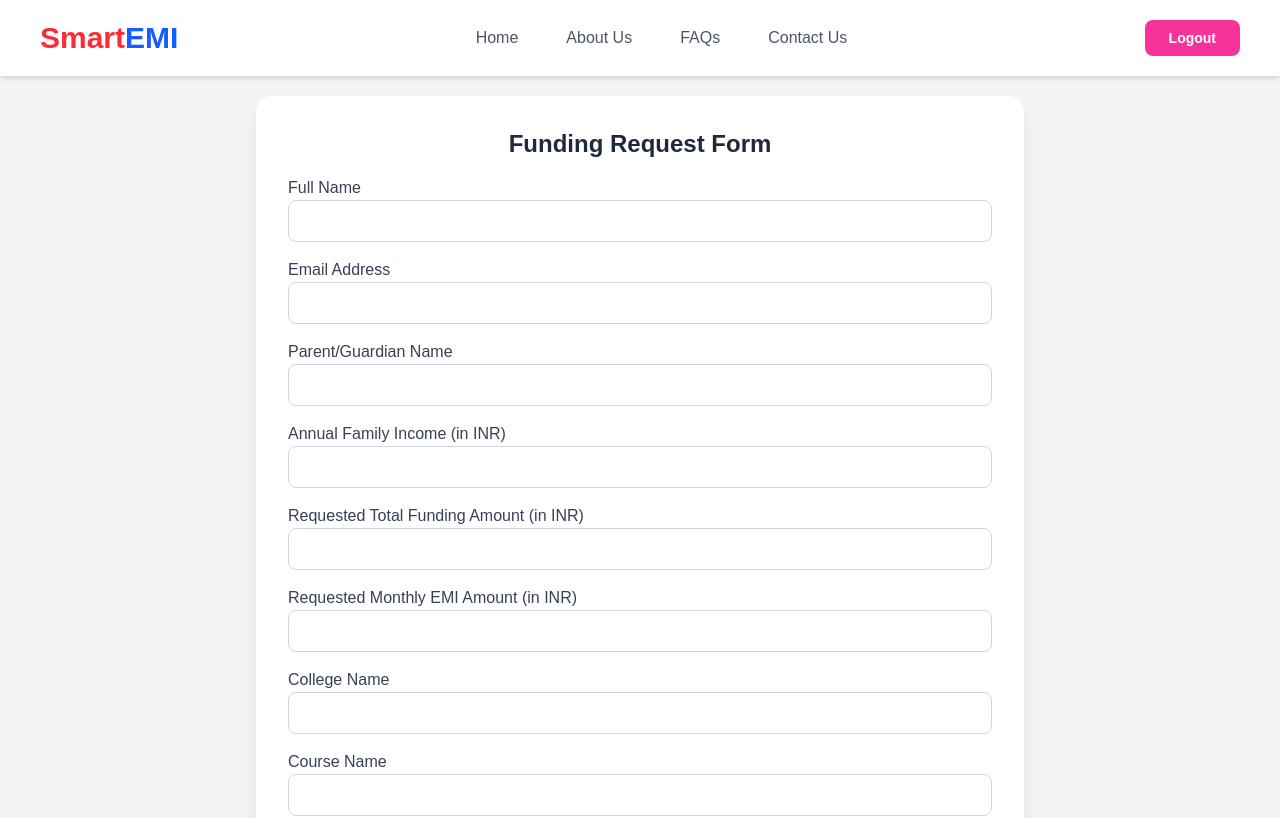
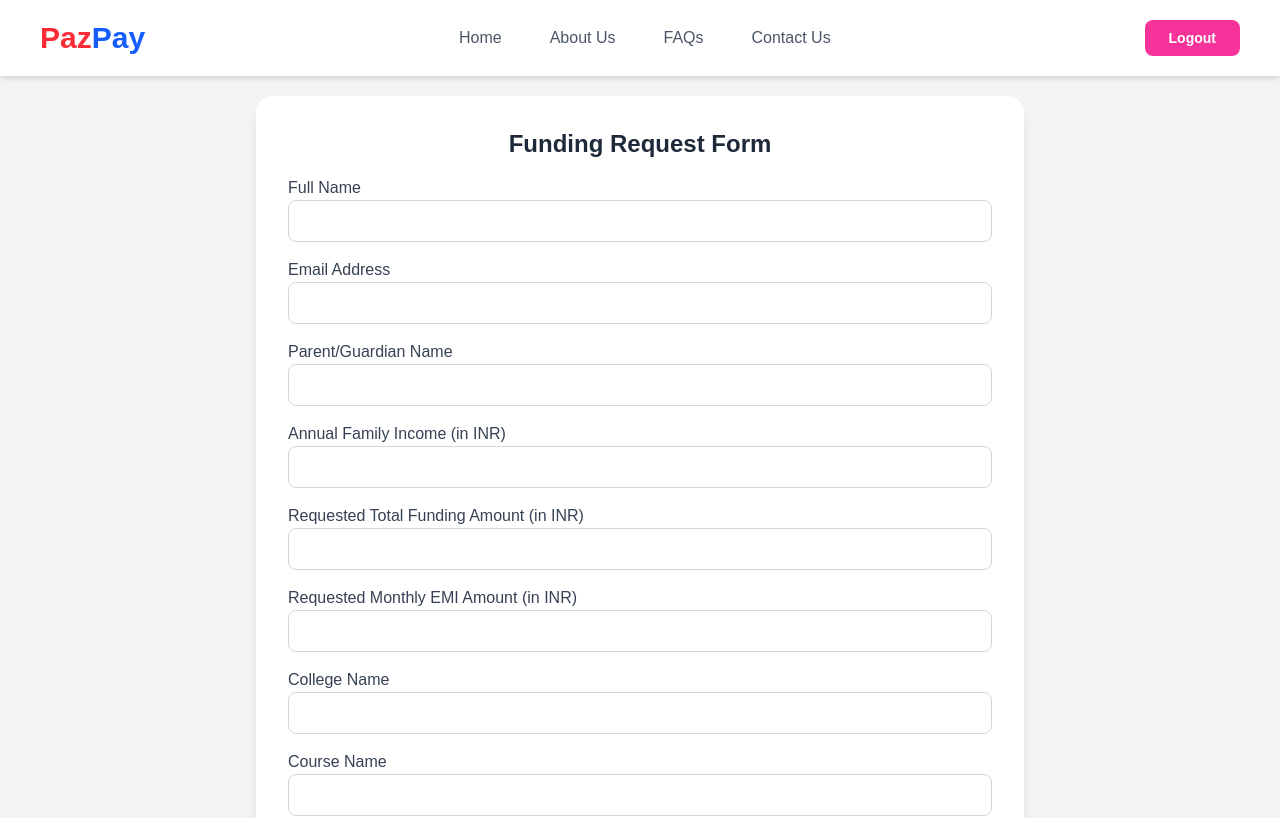
Before and after one commit to darkalpha951/PazPay, a Next.js app: page /dashboard/funding in a window 1280 px wide. Shown: the top 818 px of the page. Built offline with nearby package versions, Linux system fonts and the light colour scheme.

Commit message:
Renamed the project

```diff
--- a/src/app/crowdfunding/page.tsx
+++ b/src/app/crowdfunding/page.tsx
@@ -27,7 +27,7 @@ const CrowdfundingPage: React.FC = () => {
   return (
     <div className="min-h-screen bg-gradient-to-b from-gray-100 to-gray-300 flex flex-col items-center p-6">
       <div className="max-w-3xl w-full bg-white rounded-2xl shadow-xl p-10 text-center">
-        <h1 className="text-4xl font-extrabold text-gray-800">Support SmartEMI: Make Education Affordable</h1>
+        <h1 className="text-4xl font-extrabold text-gray-800">Support PazPay: Make Education Affordable</h1>
         <p className="mt-4 text-lg text-gray-600 leading-relaxed">
           Help us revolutionize education financing! Your contribution enables us to prepay colleges,
           allowing students to pay fees in affordable EMIs.
@@ -35,13 +35,13 @@ const CrowdfundingPage: React.FC = () => {
 
         <div className="mt-8 flex flex-col space-y-4">
           <Button
-            href="https://www.gofundme.com/f/smartemi-education"
+            href="https://www.gofundme.com/f/pazpay-education"
             className="bg-blue-600 text-white hover:bg-blue-700 w-full py-4 rounded-xl"
           >
             Donate on GoFundMe
           </Button>
           <Button
-            href="https://www.ketto.org/fundraiser/smartemi-education"
+            href="https://www.ketto.org/fundraiser/pazpay-education"
             className="bg-green-600 text-white hover:bg-green-700 w-full py-4 rounded-xl"
           >
             Donate on Ketto
--- a/src/app/dashboard/funding/page.tsx
+++ b/src/app/dashboard/funding/page.tsx
@@ -49,8 +49,8 @@ const FundingRequestForm: React.FC = () => {
         <header className="flex justify-between items-center px-10 py-5 bg-white shadow-md fixed top-0 left-0 w-full">
                 {/* Logo */}
                 <h1 className="text-3xl font-extrabold">
-                    <span className="text-red-500">Smart</span>
-                    <span className="text-blue-600">EMI</span>
+                    <span className="text-red-500">Paz</span>
+                    <span className="text-blue-600">Pay</span>
                 </h1>
 
                 {/* Navigation */}
--- a/src/app/dashboard/page.tsx
+++ b/src/app/dashboard/page.tsx
@@ -76,8 +76,8 @@ export default function Dashboard() {
             <header className="flex justify-between items-center px-10 py-5 bg-white shadow-md fixed top-0 left-0 w-full">
                 {/* Logo */}
                 <h1 className="text-3xl font-extrabold">
-                    <span className="text-red-500">Smart</span>
-                    <span className="text-blue-600">EMI</span>
+                    <span className="text-red-500">Paz</span>
+                    <span className="text-blue-600">Pay</span>
                 </h1>
 
                 {/* Navigation */}
```
